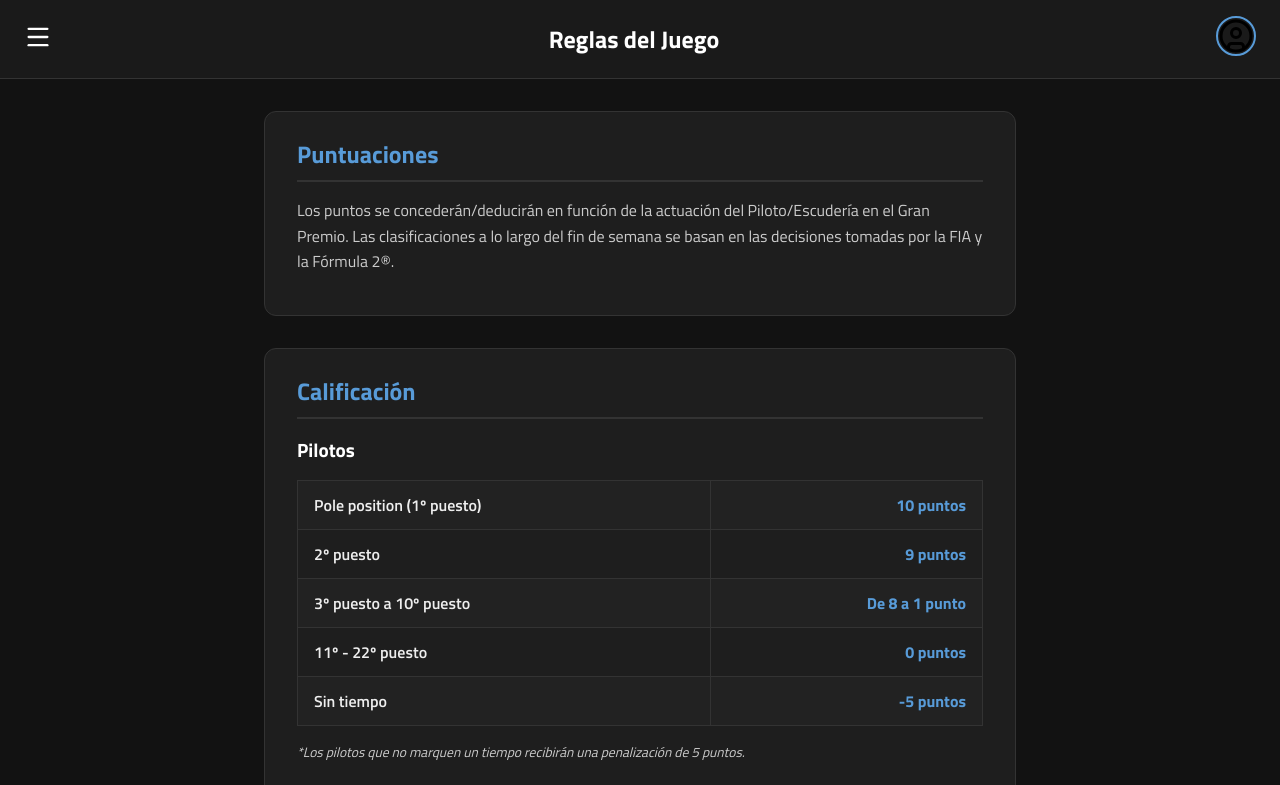
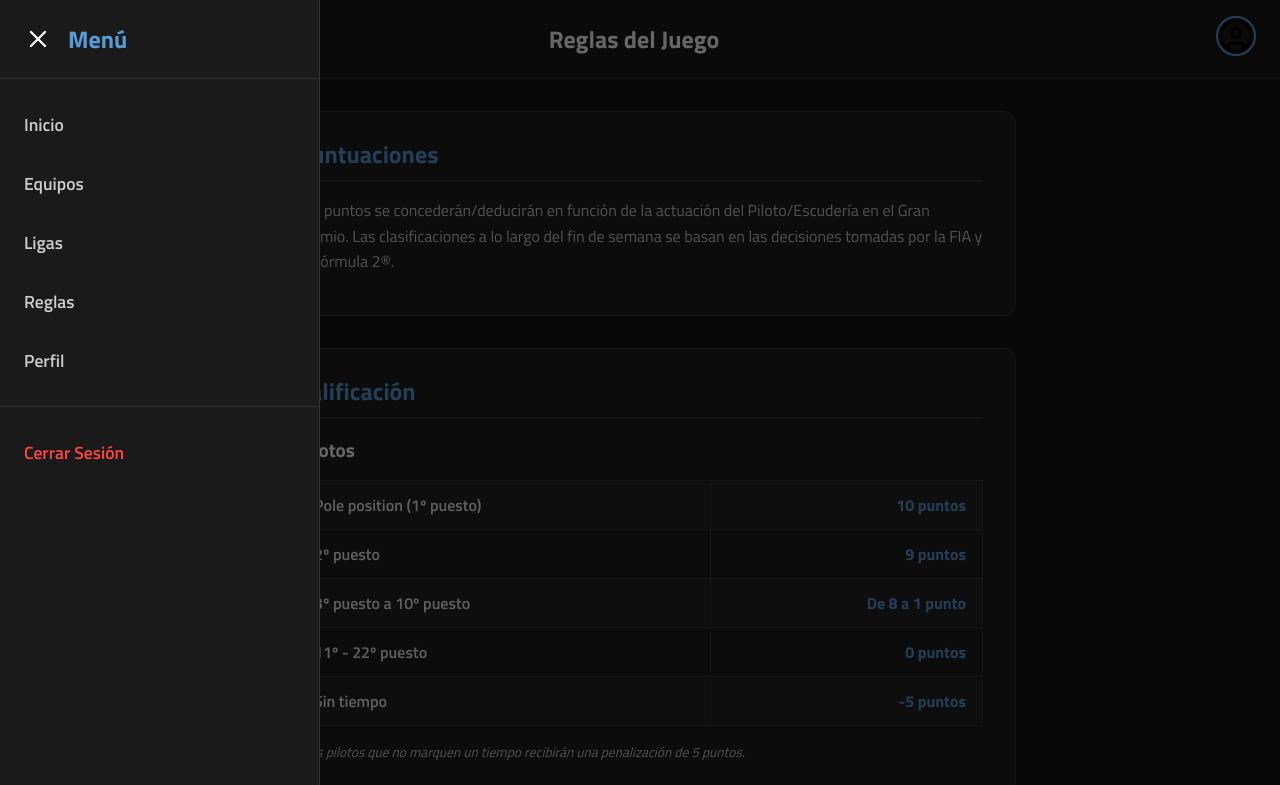
Before and after one commit to manu-fiuba/IntroTP, a plain HTML site: page frontend/rules.html in a window 1280 px wide. Both pictures are taken after a click on the button "Abrir menú". Shown: the top 785 px of the page. Drawn offline with Linux system fonts and the light colour scheme.

Commit message:
front (fix): sidebar agregada a rules.html

```diff
--- a/frontend/rules.html
+++ b/frontend/rules.html
@@ -11,6 +11,26 @@
     <link rel="stylesheet" href="./css/style.css">
 </head>
 <body class="app-body">
+    <!-- Menú Lateral -->
+    <div class="sidebar-overlay" id="sidebarOverlay"></div> <!-- Overlay oscuro para el fondo -->
+
+    <aside class="sidebar-menu" id="sidebarMenu">
+    <div class="sidebar-header-menu">
+            <button class="close-btn" id="closeSidebar" aria-label="Cerrar menú">
+                <img src="./img/x.svg" alt="Cerrar" width="28" height="28">
+            </button>
+            <h2>Menú</h2>
+        </div>
+        <nav class="sidebar-nav">
+            <a href="home.html" class="nav-link">Inicio</a>
+            <a href="my-teams.html" class="nav-link">Equipos</a>
+            <a href="leagues.html" class="nav-link">Ligas</a>
+            <a href="rules.html" class="nav-link">Reglas</a>
+            <a href="profile.html" class="nav-link">Perfil</a>
+            <div class="sidebar-divider"></div>
+            <a href="index.html" class="nav-link logout-link">Cerrar Sesión</a>
+        </nav>
+    </aside>
 
     <header class="app-header">
         <button class="menu-btn" id="openSidebar" aria-label="Abrir menú">
```
